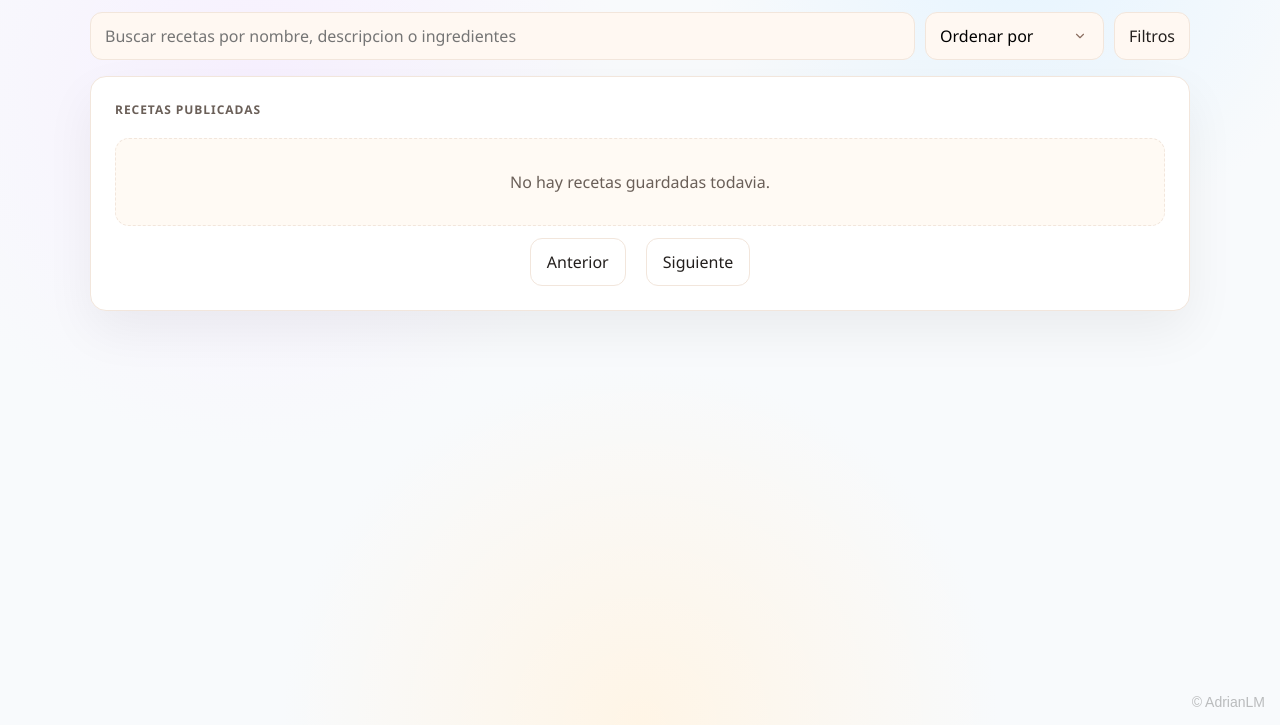
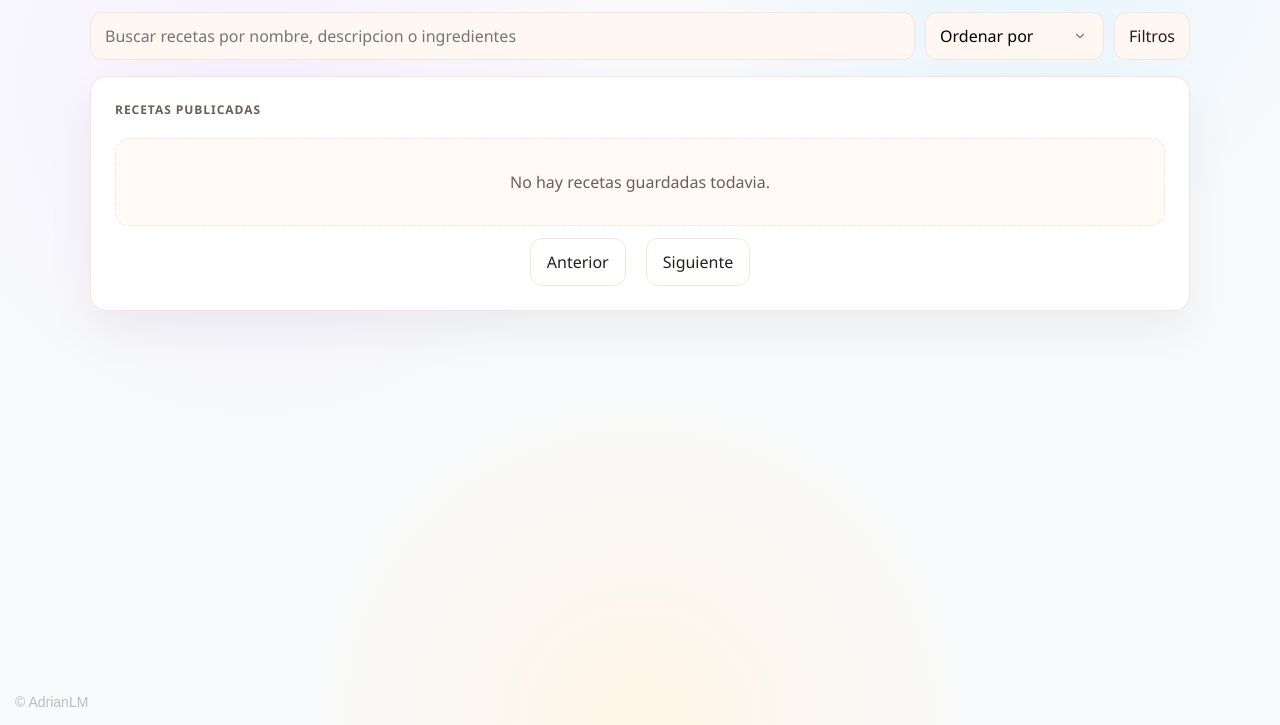
Before and after one commit to adri0exe/web-recetas, a plain HTML site: page public/index.html in a window 1280 px wide. Shown: the part 75-800 px from the top of the page. Drawn offline with nearby package versions, Linux system fonts and the light colour scheme; no server answers.

Commit message:
cambio marca

```diff
--- a/public/assets/css/style.css
+++ b/public/assets/css/style.css
@@ -37,7 +37,8 @@ h1, h2, h3 {
 .watermark {
   position: fixed;
   bottom: 15px;
-  right: 15px;
+  left: 15px;
+  right: auto;
   font-size: 14px;
   color: rgba(0, 0, 0, 0.25);
   font-family: Arial, sans-serif;
```
